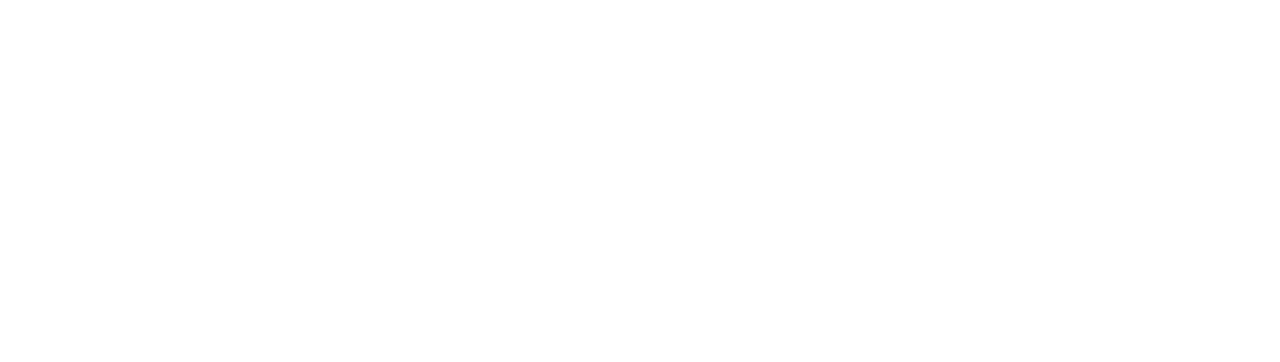
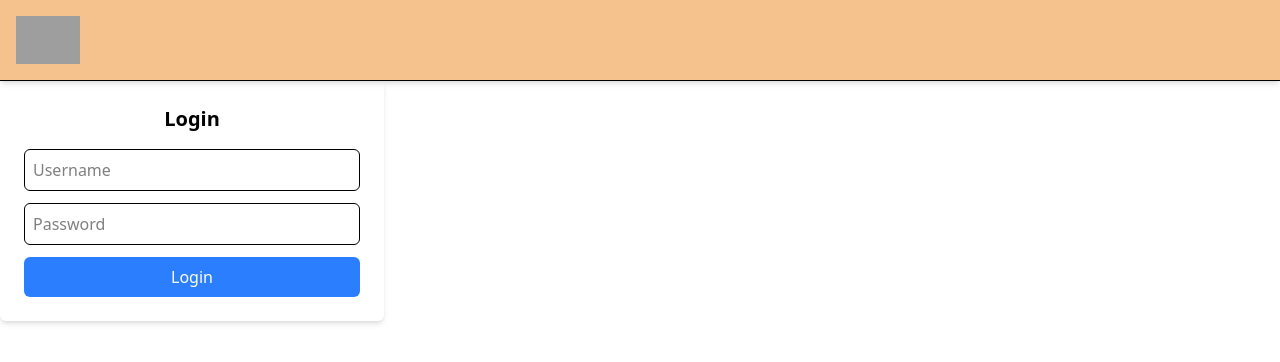
Before and after one commit to Viral1702/Hope-Connect, a React (Vite) app in the folder Frontend/: page /login in a window 1280 px wide. Before the commit this address had no page. Shown: the top 362 px of the page. Built offline with nearby package versions, Linux system fonts and the light colour scheme; grey boxes are pictures that could not be loaded.

Commit message:
created login page

```diff
--- a/Frontend/src/App.jsx
+++ b/Frontend/src/App.jsx
@@ -6,6 +6,7 @@
 import OrganizationOutlet from "./Outlets/OrganizationOutlet";
 import Loginpage from "./Pages/Auth/Loginpage";
 import AboutUs from "./Pages/Landing/AboutUs";
+import LoginOutlet from "./Outlets/LoginOutlet";
 
 const App = () => {
   return (
@@ -17,8 +18,13 @@
           <Route path="/aboutus" element={<AboutUs/>}/>
         </Route>
         // User Routes // Auth Routes
+        <Route path="/login" element={<LoginOutlet />}>
+          <Route index element={<Loginpage />} /> {/* Default page inside /login */}
+        </Route>
+
         <Route path="/user" element={<UserOutlet />}>
-          <Route path="login" element={<Loginpage />} />
+
+
         </Route>
         // Organization Routes
         <Route path="/organization" element={<OrganizationOutlet />}>
--- /dev/null
+++ b/Frontend/src/Components/Landing/LoginHeader.jsx
@@ -0,0 +1,37 @@
+import { useState } from "react";
+import { Link } from "react-router-dom";
+
+export default function LoginHeader() {
+  const [isOpen, setIsOpen] = useState(false);
+
+  return (
+    <div className="bg-[#F5C28E] shadow-md border-b w-full sticky top-0 left-0 z-50">
+      <nav className="container mx-auto flex items-center justify-between p-4">
+        {/* Logo */}
+        <Link to="/">
+          <img
+            src="/guest/Navlogo.png" // Corrected path for images inside `public/`
+            alt="Logo"
+            className="h-12"
+          />
+        </Link>
+
+        {/* Mobile Menu Toggle */}
+        <button
+          className="text-white px-4 py-2 rounded bg-blue-500 md:hidden"
+          onClick={() => setIsOpen(!isOpen)}
+        >
+          ☰
+        </button>
+      </nav>
+
+      {/* Mobile Menu */}
+      {isOpen && (
+        <div className="bg-white border-t p-4">
+          <Link to="/login" className="block py-2">Login</Link>
+          <Link to="/register" className="block py-2">Register</Link>
+        </div>
+      )}
+    </div>
+  );
+}
--- /dev/null
+++ b/Frontend/src/Outlets/LoginOutlet.jsx
@@ -0,0 +1,18 @@
+import React from "react";
+import { Outlet } from "react-router-dom";
+import LoginHeader from "../components/Landing/LoginHeader"; // Correct import
+
+
+const LoginOutlet = () => {
+  return (
+    <>
+      <LoginHeader />
+
+        <Outlet /> {/* This renders the Loginpage inside LoginOutlet */}
+
+
+    </>
+  );
+};
+
+export default LoginOutlet;
--- a/Frontend/src/Outlets/OrganizationOutlet.jsx
+++ b/Frontend/src/Outlets/OrganizationOutlet.jsx
@@ -1,6 +1,6 @@
 import React from "react";
 import { Outlet } from "react-router-dom";
-import LandingHeader from "../Components/Landing/Landingheader";
+// import LandingHeader from "../Components/Landing/Landingheader";
 import Footer from "../Components/Common/Footer";
 
 const OrganizationOutlet = () => {
--- a/Frontend/src/Pages/Auth/Loginpage.jsx
+++ b/Frontend/src/Pages/Auth/Loginpage.jsx
@@ -1,13 +1,30 @@
 import React from "react";
-import { NavLink } from "react-router-dom";
-import LoginForm from "../../components/user/login/LoginForm";
 
 const Loginpage = () => {
   return (
-    <div>
-      Login <NavLink to="/">Home</NavLink>
-      <UserHeader/>
-      <LoginForm/>
+    <div className="w-full max-w-sm p-6 bg-white shadow-md rounded-md">
+      <h2 className="text-xl font-semibold text-center mb-4">Login</h2>
+      <form>
+        <div className="mb-3">
+          <input
+            type="text"
+            placeholder="Username"
+            required
+            className="w-full p-2 border rounded-md"
+          />
+        </div>
+        <div className="mb-3">
+          <input
+            type="password"
+            placeholder="Password"
+            required
+            className="w-full p-2 border rounded-md"
+          />
+        </div>
+        <button type="submit" className="w-full bg-blue-500 text-white p-2 rounded-md">
+          Login
+        </button>
+      </form>
     </div>
   );
 };
```
